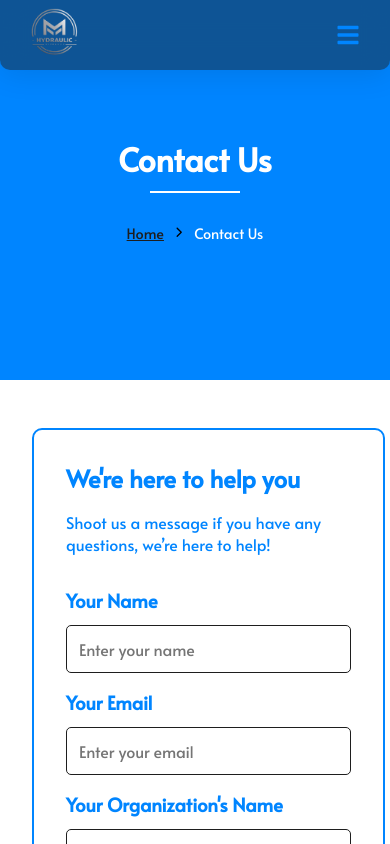
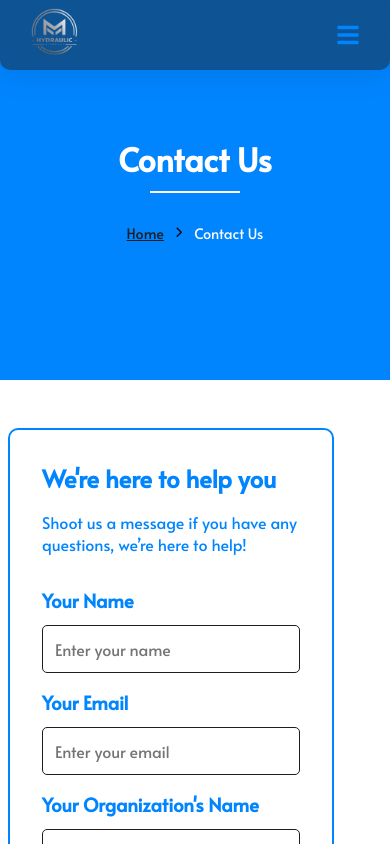
Before and after one commit to adityasharma0131/M.K-Hydraulics, a React (Vite) app in the folder client/: page /contact-us in a window 390 px wide. Shown: the top 844 px of the page. Built offline with nearby package versions, Linux system fonts and the light colour scheme.

Commit message:
contact page error solved

```diff
--- a/client/src/index.css
+++ b/client/src/index.css
@@ -860,7 +860,7 @@ header nav ul li .dropdown-toggle:hover {
   flex-direction: row;
   flex-wrap: wrap;
   width: 100%;
-  max-width: 1200px;
+  max-width: 100vw;
 }
 
 .contactbx1,
@@ -1131,8 +1131,8 @@ header nav ul li .dropdown-toggle:hover {
     padding: 0.75rem;
   }
   .contact-sec {
-    flex-direction: column;
-    align-items: stretch;
+    align-items: center;
+    margin-right: 3rem;
   }
 
   .contactbx1,
--- a/client/src/pages/Contactus.jsx
+++ b/client/src/pages/Contactus.jsx
@@ -95,7 +95,6 @@ const Contactus = () => {
                 <h3>Contact</h3>
                 <div className="FaPhone">
                   <FaPhone />
-
                   <p>+91 8530532698 | +91 9272927739</p>
                 </div>
               </div>
```
